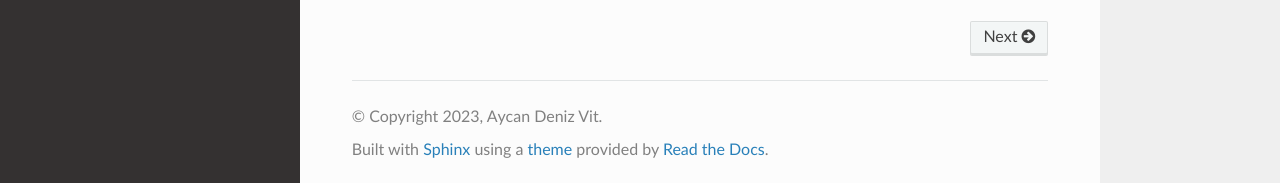
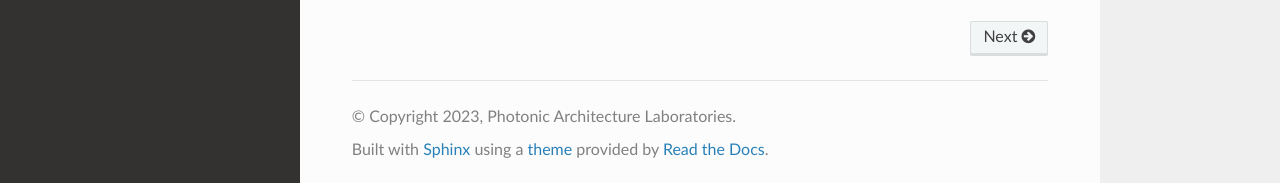
Before and after one commit to Photonic-Architecture-Laboratories/si-photonics-toolkit, a Sphinx documentation site: the page built from docs/source/index.rst, in a window 1280 px wide and 1370 px high. Shown: the part 1184-1367 px from the top of the window. Built offline with Sphinx 7.4.7 and the Read the Docs theme 2.0.0, drawn with Linux system fonts in a browser that asks for light colours.

Commit message:
docs(conf): add copyright

```diff
--- a/docs/source/conf.py
+++ b/docs/source/conf.py
@@ -12,7 +12,7 @@ import sipkit
 sys.path.insert(0, os.path.abspath("../../sipkit"))
 
 project = "sipkit"
-copyright = "2023, Aycan Deniz Vit"
+copyright = "2023, Photonic Architecture Laboratories"
 author = "Aycan Deniz Vit"
 release = sipkit.__version__.version
 
```
